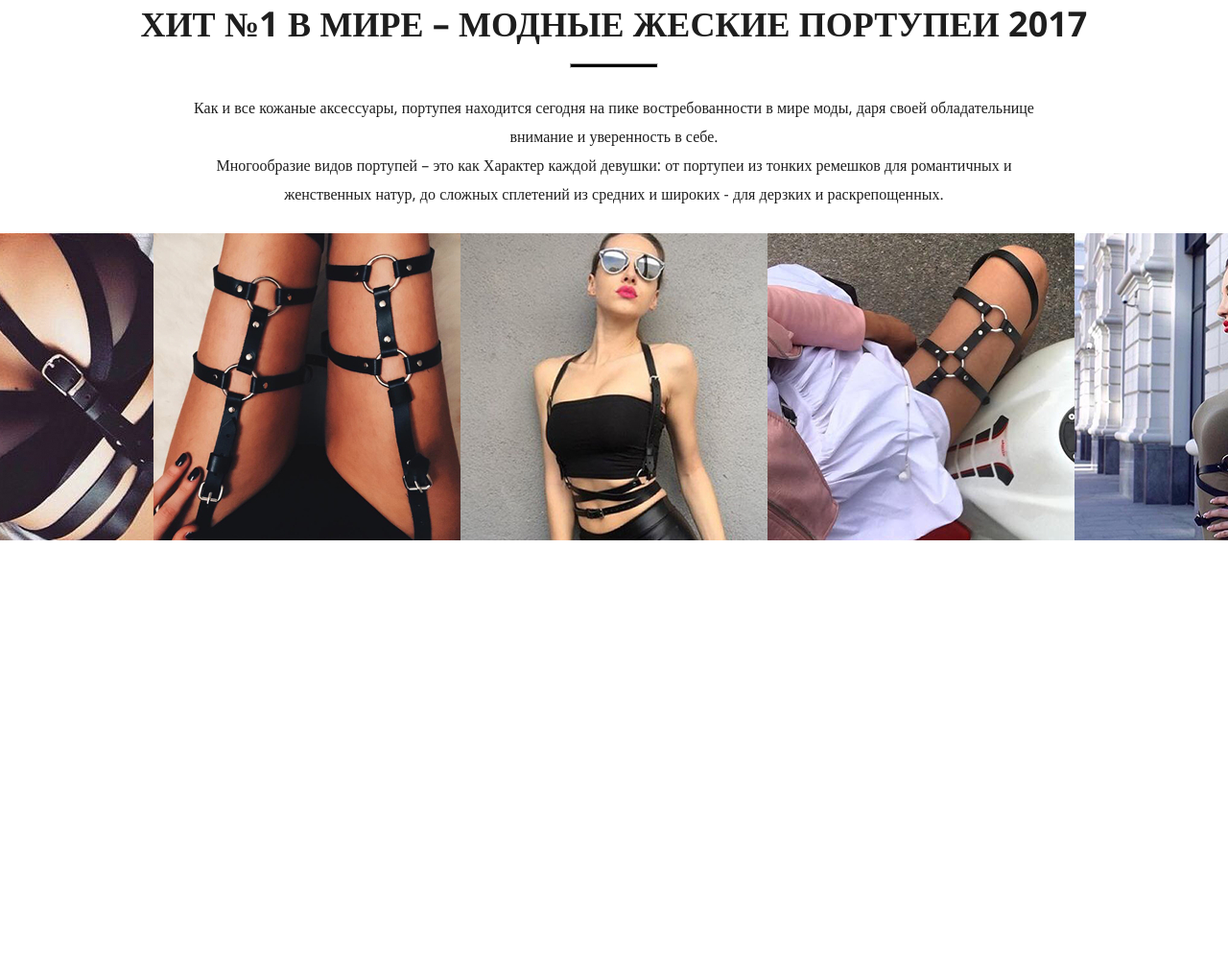
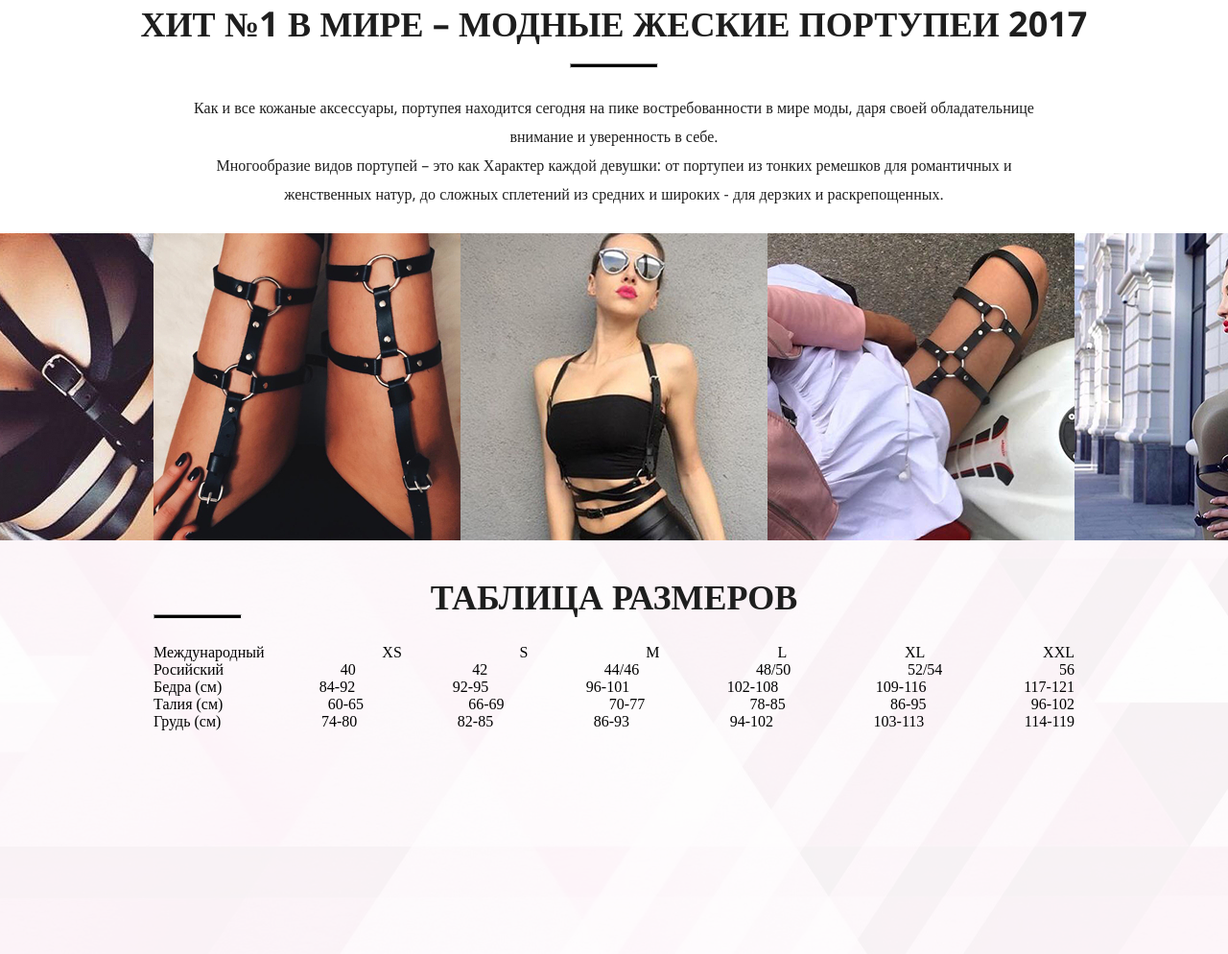
Before and after one commit to AleksandraRadyukina/m1-shop_test, a plain HTML site: page index.html in a window 1280 px wide. Shown: the part 774-1768 px from the top of the page at 96% size. Before the commit the page ends 1357 px from the top, so only its background shows below. Drawn offline with nearby package versions, Linux system fonts and the light colour scheme.

Commit message:
create:
qq

```diff
--- a/index.html
+++ b/index.html
@@ -41,7 +41,7 @@
       <div class="main-wrapper">
         <h1 class="main__title">Женские кожаные портупеи <span class="main__title_accent">Dr.Harness</span>
         </h1>
-        <hr class="line">
+        <hr class="main__line">
         <span class="main__subtitle">Любая модель со скидкой 50%
           <span class="main__subtitle_accent">всего за
             <span class="main__price">2990</span>p.</span>
@@ -60,7 +60,7 @@
     <div class="container description__container">
       <div class="description-wrapper">
         <h2 class="description__title">Хит №1 в мире – модные жеские портупеи 2017</h2>
-        <hr class="description__line">
+        <hr class="line">
 
         <span class="description__text">
           <p> Как и все кожаные аксессуары, портупея находится сегодня на пике востребованности в мире моды, даря своей обладательнице внимание и уверенность в себе.</p>
@@ -83,5 +83,72 @@
     </div>
   </section>
   <!-- /.description -->
+
+  <section class="table-size">
+    <div class="container table-size__container">
+      <h2 class="table-size__title">Таблица размеров</h2>
+      <hr class="line">
+      <div class="table-size__table table">
+        <div class="table__line">
+          <div class="name-parameter">Международный</div>
+          <div class="size">XS</div>
+          <div class="size">S</div>
+          <div class="size">M</div>
+          <div class="size">L</div>
+          <div class="size">XL</div>
+          <div class="size">XXL</div>
+
+        </div>
+        <div class="table__line">
+          <div class="name-parameter">Росийский</div>
+          <div class="size">40</div>
+          <div class="size">42</div>
+          <div class="size">44/46</div>
+          <div class="size">48/50</div>
+          <div class="size">52/54</div>
+          <div class="size">56</div>
+
+        </div>
+        <div class="table__line">
+          <div class="name-parameter">Бедра (см)</div>
+          <div class="size">84-92</div>
+          <div class="size">92-95</div>
+          <div class="size">96-101</div>
+          <div class="size">102-108</div>
+          <div class="size">109-116</div>
+          <div class="size">117-121</div>
+
+        </div>
+        <div class="table__line">
+          <div class="name-parameter">Талия (см)</div>
+          <div class="size">60-65</div>
+          <div class="size">66-69</div>
+          <div class="size">70-77</div>
+          <div class="size">78-85</div>
+          <div class="size">86-95</div>
+          <div class="size">96-102</div>
+
+        </div>
+        <div class="table__line">
+          <div class="name-parameter">Грудь (см)</div>
+          <div class="size">74-80</div>
+          <div class="size">82-85</div>
+          <div class="size">86-93</div>
+          <div class="size">94-102</div>
+          <div class="size">103-113</div>
+          <div class="size">114-119</div>
+
+        </div>
+      </div>
+    </div>
+  </section>
+  <!-- /.size -->
+
+  <section class="catalog">
+    <div class="container catalog__container">
+
+    </div>
+  </section>
+  <!-- /.catalog -->
 </body>
 </html>
--- a/style.css
+++ b/style.css
@@ -76,7 +76,7 @@ main {
   font-weight: 700;
 }
 
-.line {
+.main__line {
   width: 460px;
   height: 3px;
   background-color: #ffffff;
@@ -130,7 +130,7 @@ main {
   text-transform: uppercase;
 }
 .description {
-padding: 50px 0 20px;
+padding: 50px 0 0;
 }
 
 .description__container {
@@ -158,7 +158,7 @@ padding: 50px 0 20px;
   margin-bottom: 23px;
 }
 
-.description__line {
+.line {
   width: 90px;
   height: 3px;
   background-color: #000000;
@@ -200,3 +200,37 @@ p {
   height: 320px;
   object-fit: cover;
 }
+
+.table-size {
+  background-image: url(./img/BG-size.png);
+  background-position: center;
+  height: 431px;
+
+}
+
+.table-size__container {
+  padding: 41px 0 50px;
+}
+
+.table-size__title {
+  margin: 0;
+  color: #1e1e1e;
+  font-family: "Open Sans";
+  font-size: 36px;
+  font-weight: 700;
+  font-style: normal;
+  letter-spacing: normal;
+  line-height: 36px;
+  text-align: center;
+  text-transform: uppercase;
+}
+
+.table-size__table {
+  display: flex;
+  flex-direction: column;
+}
+
+.table__line {
+  display: flex;
+  justify-content: space-between;
+}
```
Also changed, not shown: img/BG-size.png (added).
